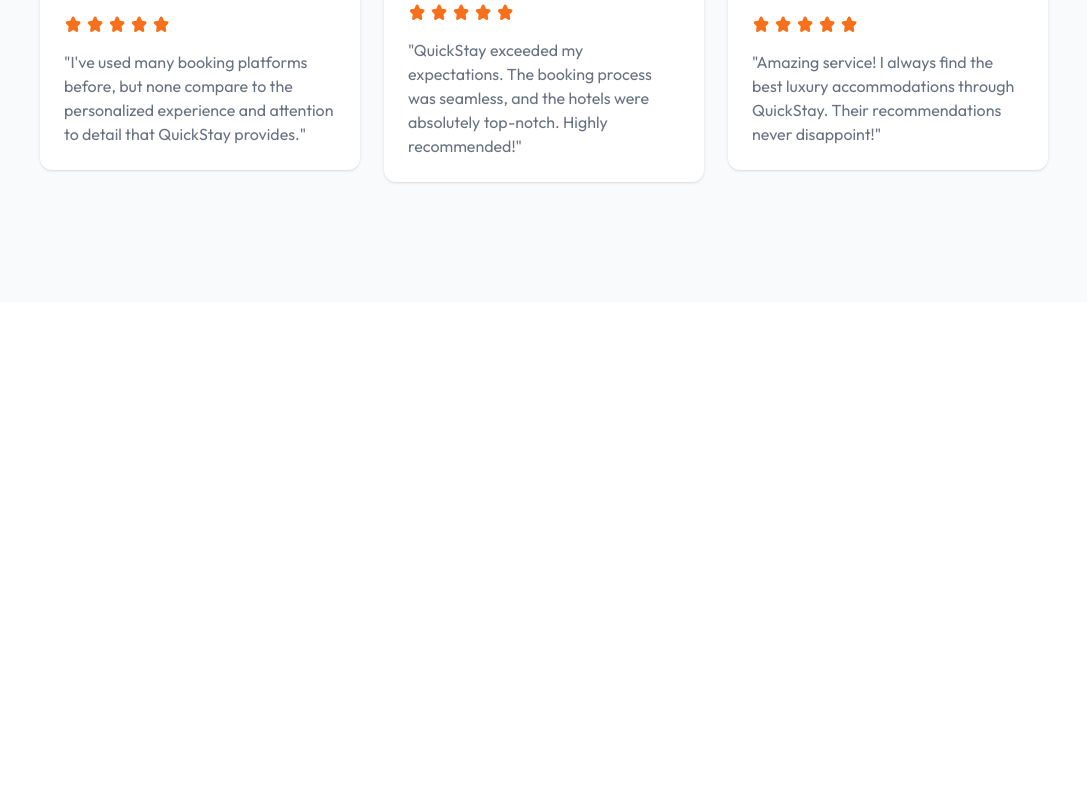
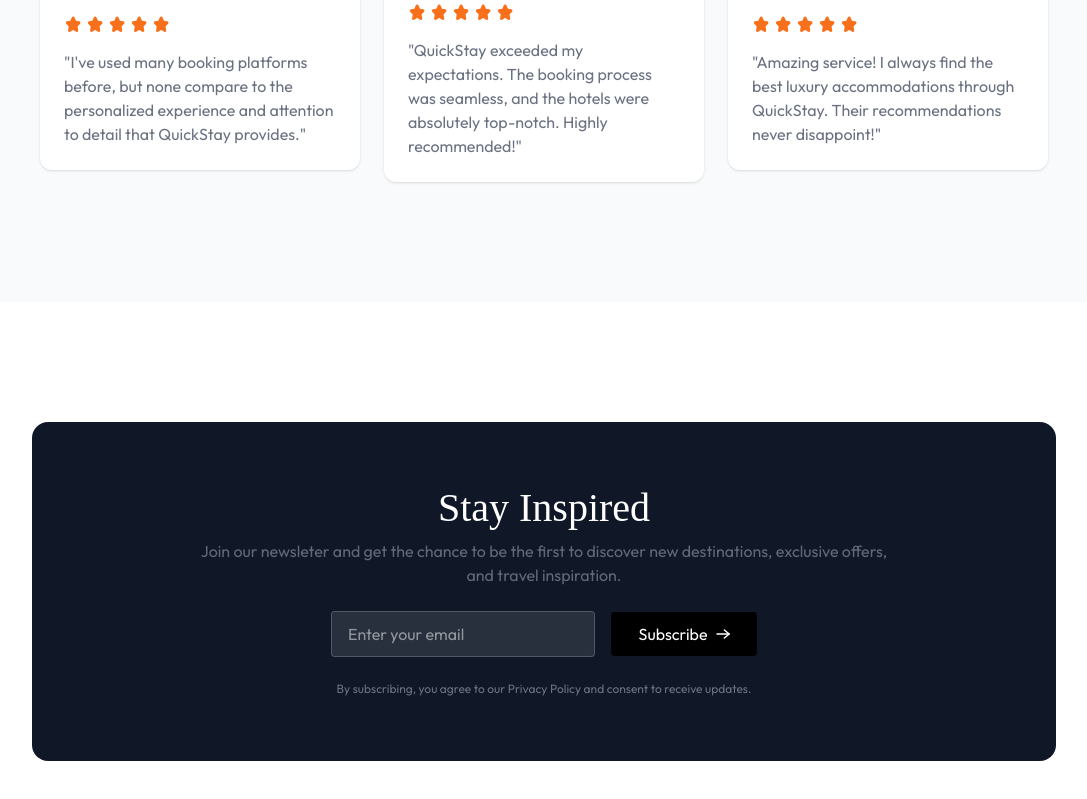
Before and after one commit to hawarijawed/Hotel-Management, a React (Vite) app in the folder Client/: page / in a window 1280 px wide. Shown: the part 2745-3544 px from the top of the page, without its empty margins (96-1183 px from the left). Before the commit the page ends 3047 px from the top, so only its background shows below. Built offline with nearby package versions, Linux system fonts and the light colour scheme; no server answers; a web font is replaced by a local one.

Commit message:
Adding News Letter to Client Page

```diff
--- /dev/null
+++ b/Client/src/components/NewsLetter.jsx
@@ -0,0 +1,21 @@
+import React from 'react'
+import { assets } from '../assets/assets'
+import Title from './Title'
+
+const NewsLetter = () => {
+  return (
+    <div className="flex flex-col items-center w-full max-w-5xl lg:w-full rounded-2xl px-4 py-12 md:py-16 mx-2 lg:mx-auto my-30 bg-gray-900 text-white">
+            <Title title="Stay Inspired" subtitle="Join our newsleter and get the chance to be the first
+            to discover new destinations, exclusive offers, and travel inspiration." />
+            <div className="flex flex-col md:flex-row items-center justify-center gap-4 mt-6">
+                <input type="text" className="bg-white/10 px-4 py-2.5 border border-white/20 rounded outline-none max-w-66 w-full" placeholder="Enter your email" />
+                <button className="flex items-center justify-center gap-2 group bg-black px-4 md:px-7 py-2.5 rounded active:scale-95 transition-all">Subscribe
+                    <img src={assets.arrowIcon} alt="arrow-icon" className='w-3.5 invert group-hover:translate-x-1 transition-all' />
+                </button>
+            </div>
+            <p className="text-gray-500 mt-6 text-xs text-center">By subscribing, you agree to our Privacy Policy and consent to receive updates.</p>
+        </div>
+  )
+}
+
+export default NewsLetter
--- a/Client/src/pages/Home.jsx
+++ b/Client/src/pages/Home.jsx
@@ -3,6 +3,7 @@
 import FeatureDestination from '../components/FeatureDestination'
 import ExclusiveOffer from '../components/ExclusiveOffer'
 import Testimonial from '../components/Testimonial'
+import NewsLetter from '../components/NewsLetter'
 
 const Home = () => {
   return (
@@ -11,6 +12,7 @@
       <FeatureDestination />
       <ExclusiveOffer />
       <Testimonial />
+      <NewsLetter />
     </>
   )
 }
```
